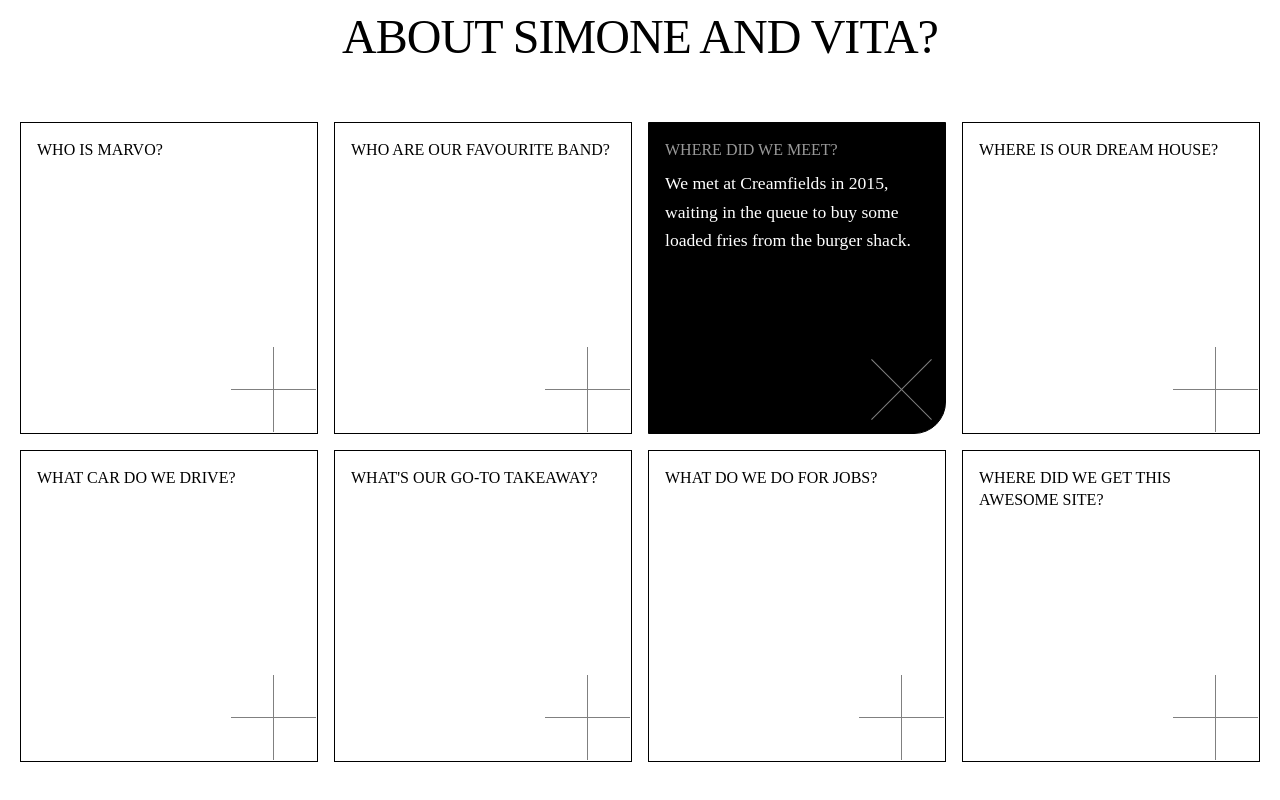
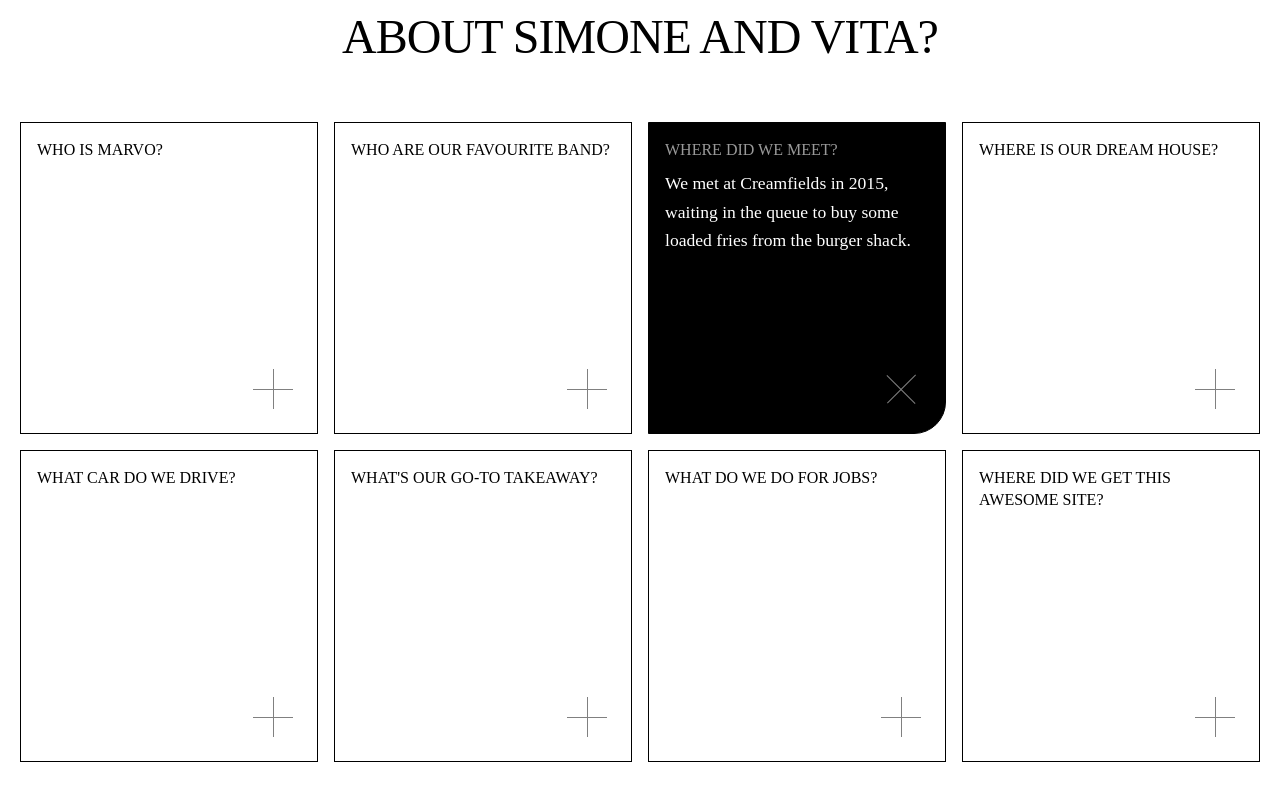
Before and after one commit to SimoneParvizi/wedding-website, a React (Vite) app: page / in a window 1280 px wide. Shown: the part 8649-9449 px from the top of the page. Built offline with nearby package versions, Linux system fonts and the light colour scheme; a web font is replaced by a local one.

Commit message:
checkpoin fun facts

```diff
--- a/src/components/FAQ.css
+++ b/src/components/FAQ.css
@@ -71,11 +71,11 @@
 }
 
 .faq__card--open .faq__card-icon-line--vertical {
-  transform: rotate(-45deg);
+  transform: rotate(45deg);
 }
 
 .faq__card--open .faq__card-icon-line--horizontal {
-  transform: rotate(-45deg);
+  transform: rotate(45deg);
 }
 
 /* Card Question */
@@ -122,13 +122,13 @@
 }
 
 .faq__card-icon-line--horizontal {
-  width: 85px;
+  width: 40px;
   height: 1px;
 }
 
 .faq__card-icon-line--vertical {
   width: 1px;
-  height: 85px;
+  height: 40px;
 }
 
 /* Responsive Design */
```
